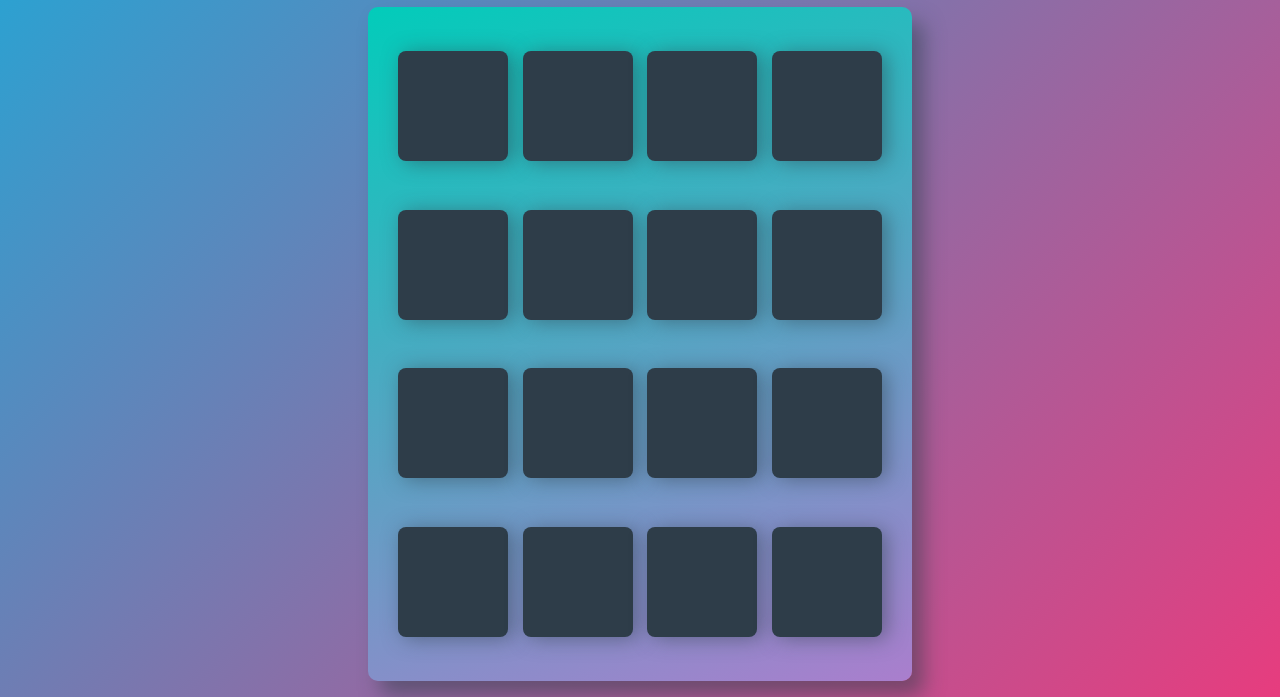
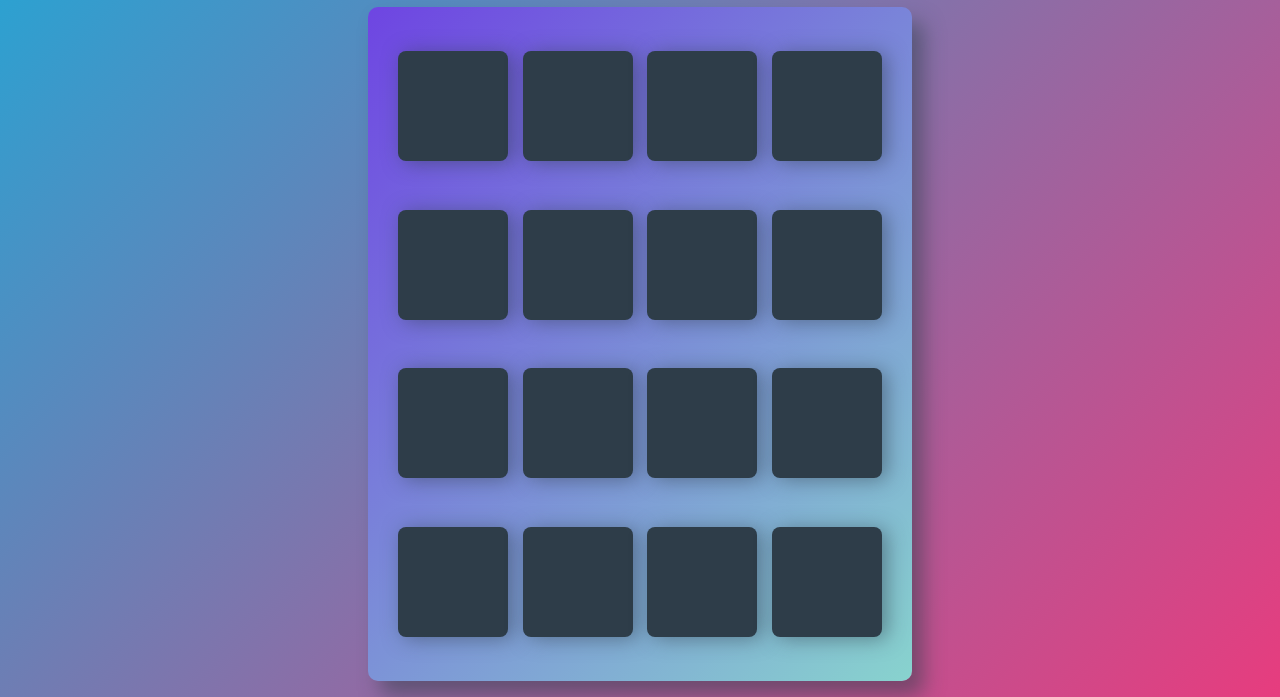
Before and after one commit to Tun-Dev/Memory-Game, a plain HTML site: page index.html in a window 1280 px wide. Shown: the part 103-800 px from the top of the page. Drawn offline with Linux system fonts and the light colour scheme; a web font is replaced by a local one.

Commit message:
Add files via upload

```diff
--- a/style.css
+++ b/style.css
@@ -47,7 +47,7 @@ body {
     width: 85%;
     height: 100%;
     min-height: 400px;
-    background: linear-gradient(160deg, #02ccba 0%, #aa7ecd 100%);
+    background: linear-gradient(-45deg, #88d3ce, #6e45e2);
     padding: 20px;
     border-radius: 10px;
     box-shadow: 12px 15px 20px 0 rgba(46, 61, 73, 0.5);
```
